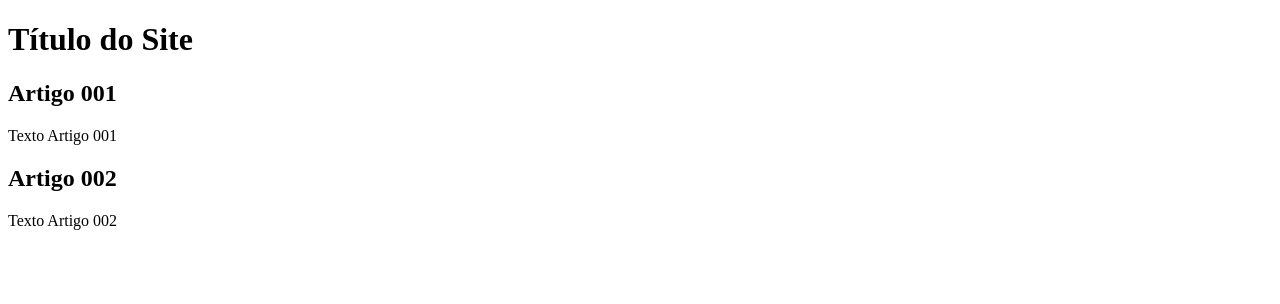
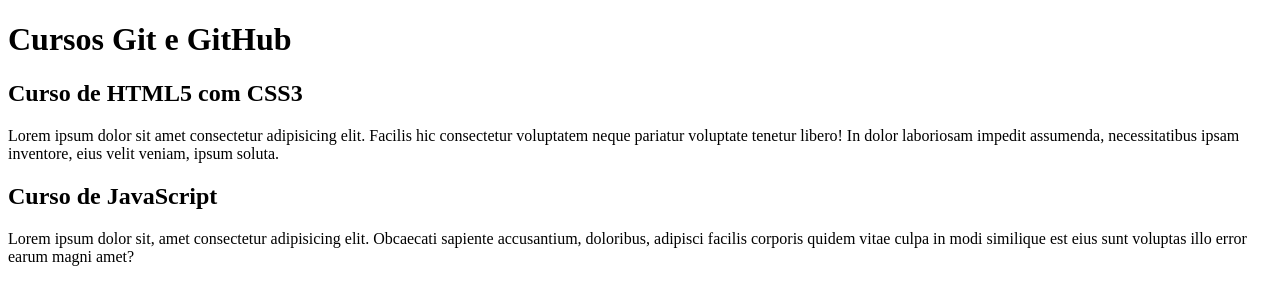
Before and after one commit to Bruno-Filipe-R/projeto-site, a plain HTML site: page index.html in a window 1280 px wide. Drawn offline with Linux system fonts and the light colour scheme.

Commit message:
comecei a escrever o conteúdo

```diff
--- a/index.html
+++ b/index.html
@@ -8,15 +8,15 @@
 <body>
     <main>
         <header>
-            <h1>Título do Site</h1>
+            <h1>Cursos Git e GitHub</h1>
         </header>
         <article>
-            <h2>Artigo 001</h2>
-            <p>Texto Artigo 001</p>
+            <h2>Curso de HTML5 com CSS3</h2>
+            <p>Lorem ipsum dolor sit amet consectetur adipisicing elit. Facilis hic consectetur voluptatem neque pariatur voluptate tenetur libero! In dolor laboriosam impedit assumenda, necessitatibus ipsam inventore, eius velit veniam, ipsum soluta.</p>
         </article>
         <article>
-            <h2>Artigo 002</h2>
-            <p>Texto Artigo 002</p>
+            <h2>Curso de JavaScript</h2>
+            <p>Lorem ipsum dolor sit, amet consectetur adipisicing elit. Obcaecati sapiente accusantium, doloribus, adipisci facilis corporis quidem vitae culpa in modi similique est eius sunt voluptas illo error earum magni amet?</p>
         </article>
     </main>
 </body>
```
